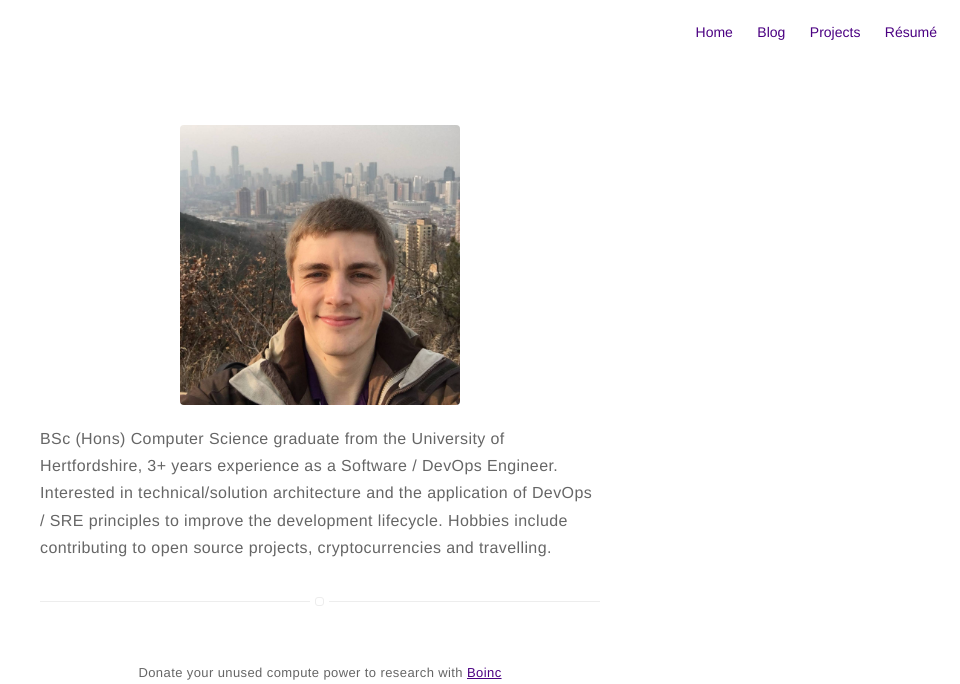
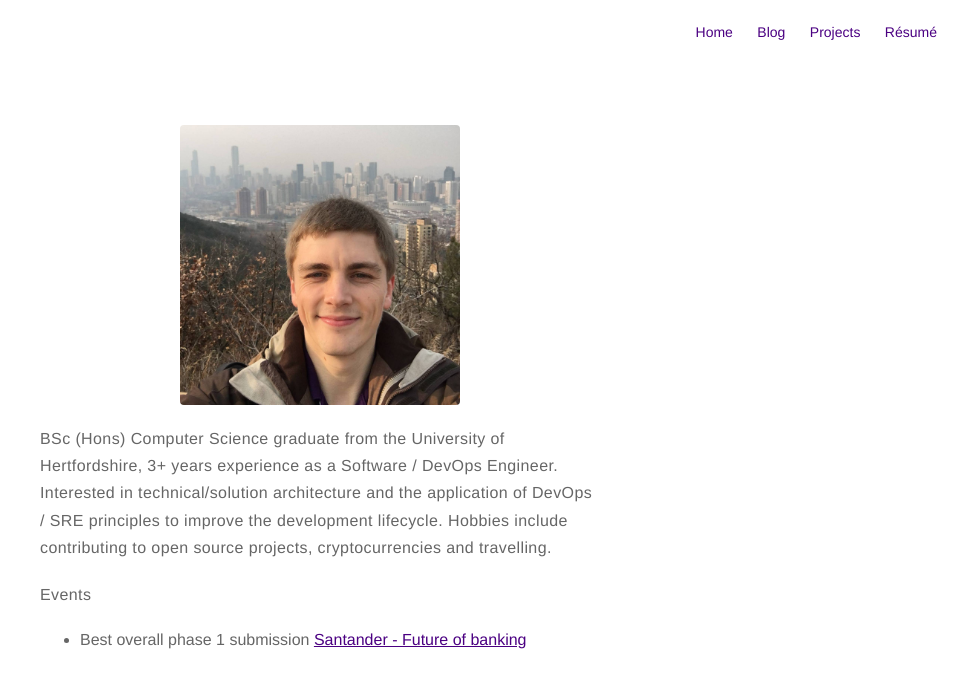
Before and after one commit to RobertNorthard/robertnorthard.github.io, a Jekyll site: the page built from about.md, in a window 1280 px wide, cut to the strip 0-684 px from the top of the page. Shown: the whole strip, without its empty margins (320-1280 px from the left). Built offline with Jekyll 4.4.1, drawn with Linux system fonts in a browser that asks for light colours.

Commit message:
Added events

```diff
--- a/about.md
+++ b/about.md
@@ -7,3 +7,7 @@ layout: page
 <p>BSc (Hons) Computer Science graduate from the University of Hertfordshire, 3+ years experience as a Software / DevOps Engineer. Interested in technical/solution architecture and the application of DevOps / SRE principles to improve the development lifecycle.
 
 Hobbies include contributing to open source projects, cryptocurrencies and travelling. </p>
+
+Events
+
+* Best overall phase 1 submission [Santander - Future of banking](https://www.santander.co.uk/uk/infodetail?p_p_id=W000_hidden_WAR_W000_hiddenportlet&p_p_lifecycle=1&p_p_state=normal&p_p_mode=view&p_p_col_id=column-2&p_p_col_pos=1&p_p_col_count=3&_W000_hidden_WAR_W000_hiddenportlet_javax.portlet.action=hiddenAction&_W000_hidden_WAR_W000_hiddenportlet_base.portlet.view=ILBDInitialView&_W000_hidden_WAR_W000_hiddenportlet_cid=1324582282168&_W000_hidden_WAR_W000_hiddenportlet_tipo=SANContent)
```
